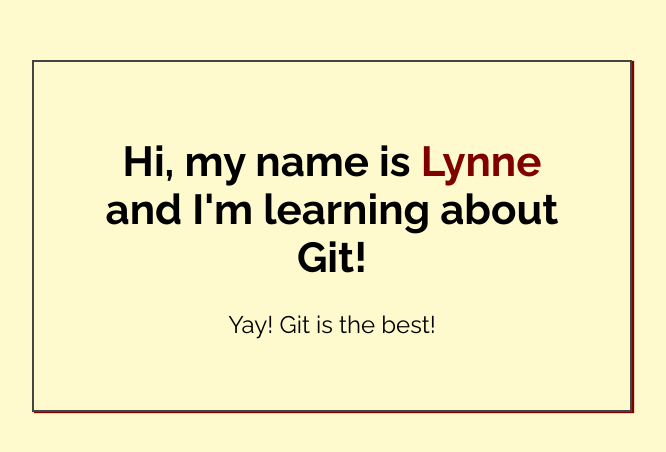
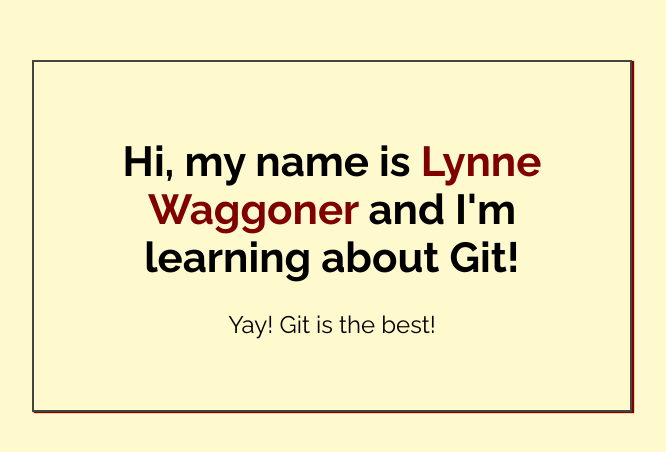
Before and after one commit to LWaggonerTN/my-first-repo, a plain HTML site: page index.html in a window 1280 px wide. Shown: the part 164-616 px from the top of the page, without its empty margins (308-974 px from the left). Drawn offline with Linux system fonts and the light colour scheme.

Commit message:
Added last name to index.html

```diff
--- a/index.html
+++ b/index.html
@@ -14,7 +14,7 @@
 <body>
 
     <div class="greeting">
-        <h1>Hi, my name is <span class="highlight">Lynne</span> and I'm learning about Git! </h1>
+        <h1>Hi, my name is <span class="highlight">Lynne Waggoner</span> and I'm learning about Git! </h1>
 
         <p>Yay! Git is the best!</p>
     </div>
```
